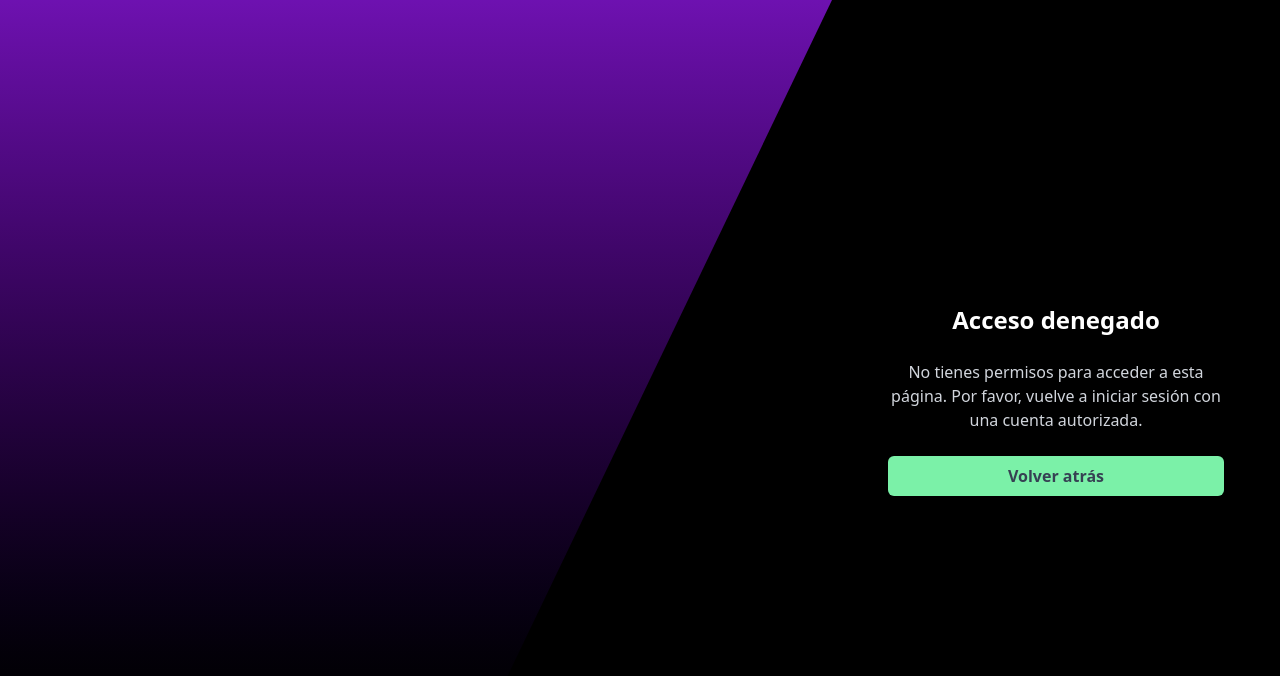
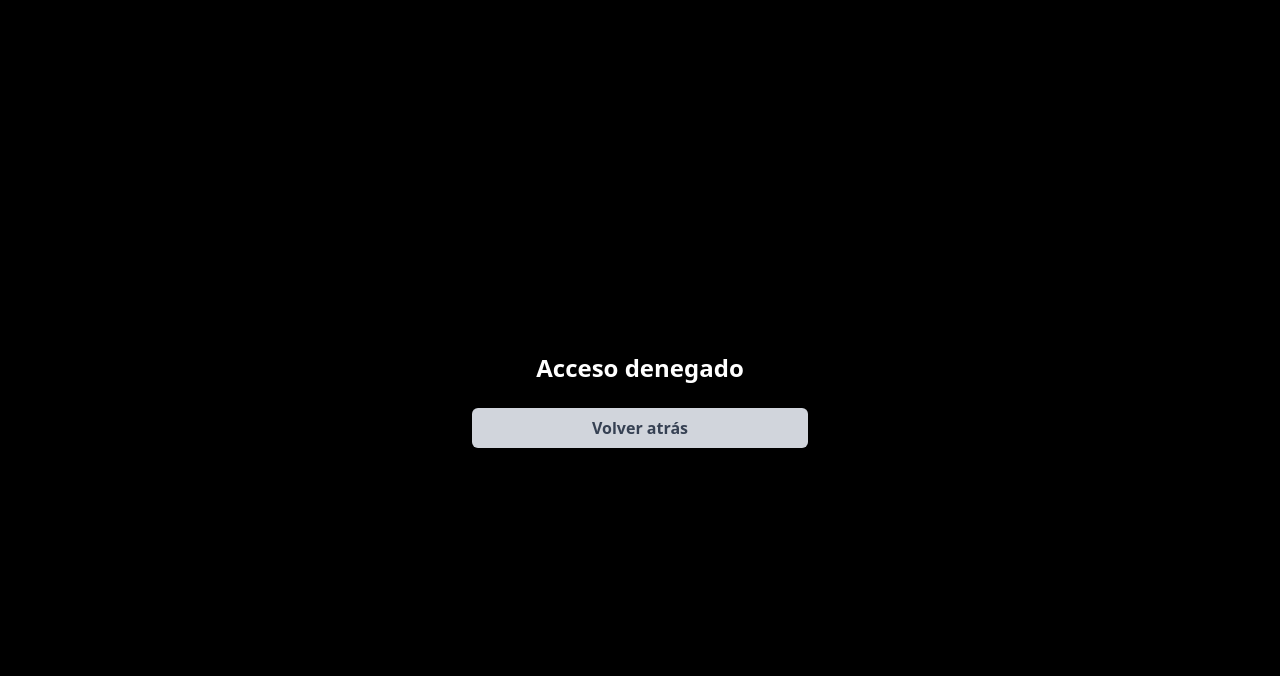
Before and after one commit to rubenquijada/cargo_track1, a Next.js app: page /unauthorized in a window 1280 px wide. Shown: the top 676 px of the page. Built offline with nearby package versions, Linux system fonts and the light colour scheme.

Commit message:
cambios en sin autorizacion y origen blanco

```diff
--- a/src/app/(auth)/unauthorized/page.tsx
+++ b/src/app/(auth)/unauthorized/page.tsx
@@ -1,25 +1,19 @@
-'use client';
-
-import Link from 'next/link';
+"use client";
+import Link from "next/link";
 
 export default function UnauthorizedPage() {
   return (
     <div className="relative min-h-screen bg-black text-white flex items-center justify-center overflow-hidden">
-      <div className="absolute inset-0 bg-gradient-to-b from-purple-800 to-black clip-diagonal z-0 hidden md:block" />
+      {/* Este div ya centra su contenido horizontal y verticalmente */}
+      <div className="relative z-20 max-w-sm w-full bg-transparent p-6 space-y-6 text-center">
+        <h2 className="text-2xl font-semibold text-white">Acceso denegado</h2>
 
-      <div className="relative z-20 flex justify-end w-full px-8">
-        <div className="max-w-sm w-full bg-transparent p-6 space-y-6 text-center">
-          <h2 className="text-2xl font-semibold text-white">Acceso denegado</h2>
-
-          <p className="text-md text-gray-300">
-            No tienes permisos para acceder a esta página. Por favor, vuelve a iniciar sesión con una cuenta autorizada.
-          </p>
-
-
-                    <button   className="inline-block w-full rounded-md bg-green-300 py-2 text-gray-700 font-semibold hover:bg-green-300 transition" onClick={() => history.back()}>
-  Volver atrás
-</button>
-        </div>
+        <button
+          className="inline-block w-full rounded-md bg-gray-300 py-2 text-gray-700 font-semibold hover:bg-gray-500 transition"
+          onClick={() => history.back()}
+        >
+          Volver atrás
+        </button>
       </div>
     </div>
   );
--- a/src/app/page.tsx
+++ b/src/app/page.tsx
@@ -13,7 +13,7 @@ export default function Home() {
 
   return (
     <div className="min-h-screen flex flex-col bg-white text-black">
-      <nav className="bg-white px-8 py-4 flex justify-between items-center border-b border-gray-100">
+      {/*<nav className="bg-white px-8 py-4 flex justify-between items-center border-b border-gray-100">
         <h1 className="text-2xl font-bold text-black-500">CargoTrack</h1>
       </nav>
       {/*<div className="space-x-4">
```
